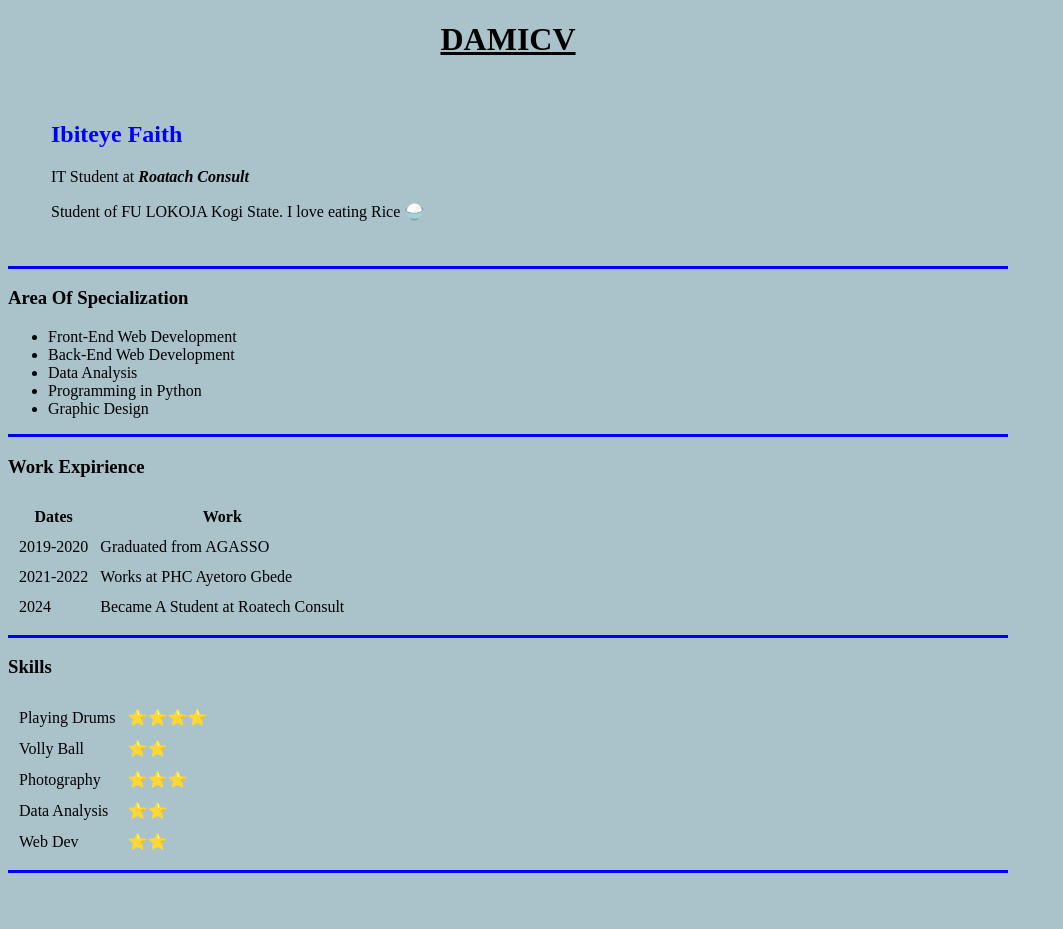
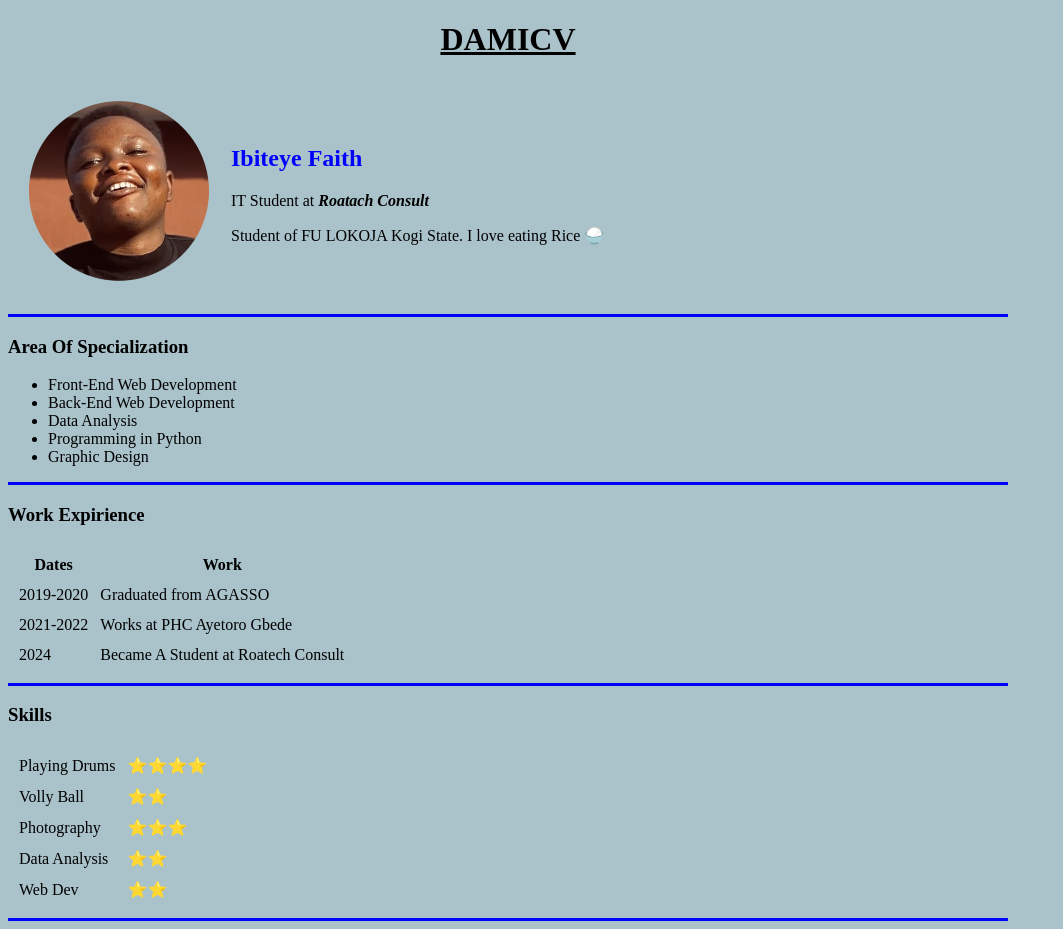
Before and after one commit to Damiofkogi/DAMICV, a plain HTML site: page index.html in a window 1280 px wide. Shown: the whole page, without its empty margins (0-1063 px from the left). Before the commit the page ends 881 px from the top, so only its background shows below. Drawn offline with Linux system fonts and the light colour scheme; files whose address does not match are found by name.

Commit message:
Update index.html

```diff
--- a/index.html
+++ b/index.html
@@ -11,7 +11,7 @@
     <table cellspacing="20">
         <tr>
             <td>
-                <img src="C:\Users\User\OneDrive\Desktop\personalSite1\cropped_img.png" alt="" srcset="">
+                <img src="C:\Users\User\OneDrive\Desktop\personalSite1\img.png" alt="" srcset="">
             </td>
             <td>
                <h2 style="color: blue;">Ibiteye Faith </h2>
```
